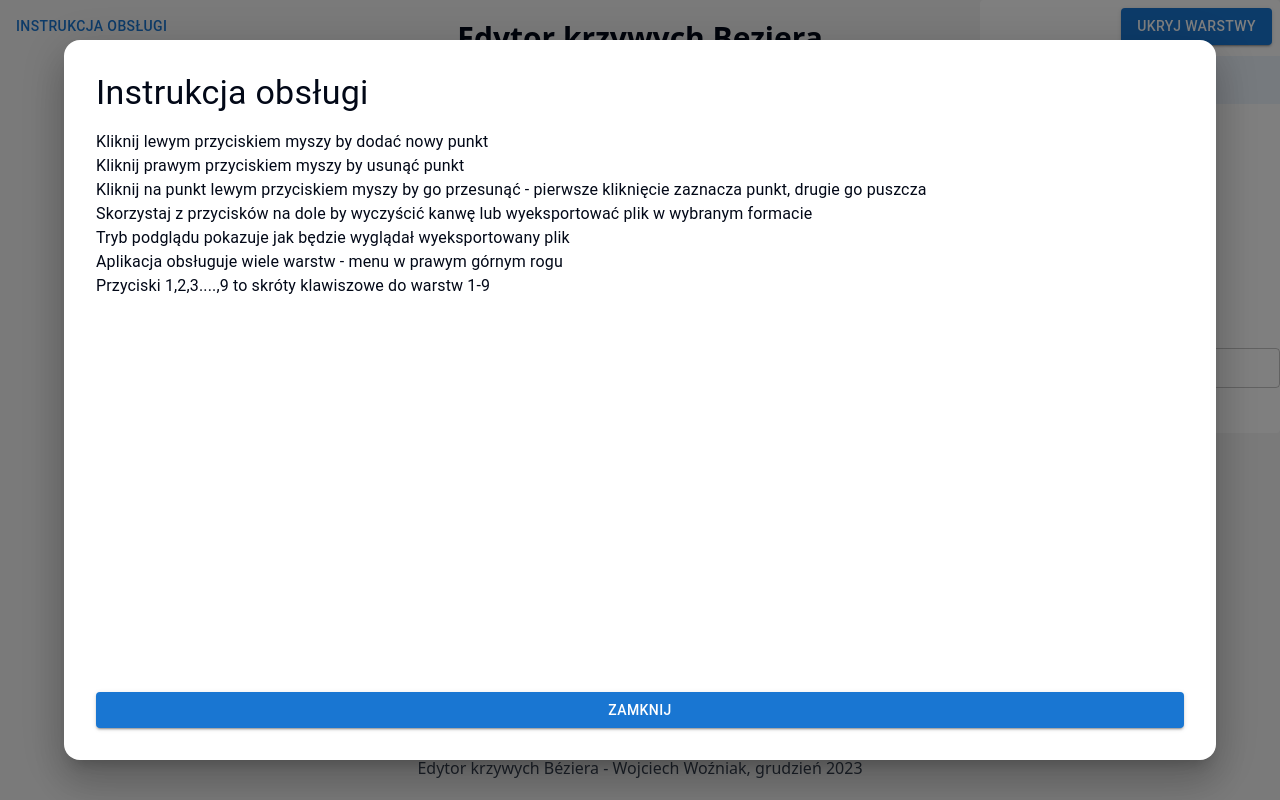
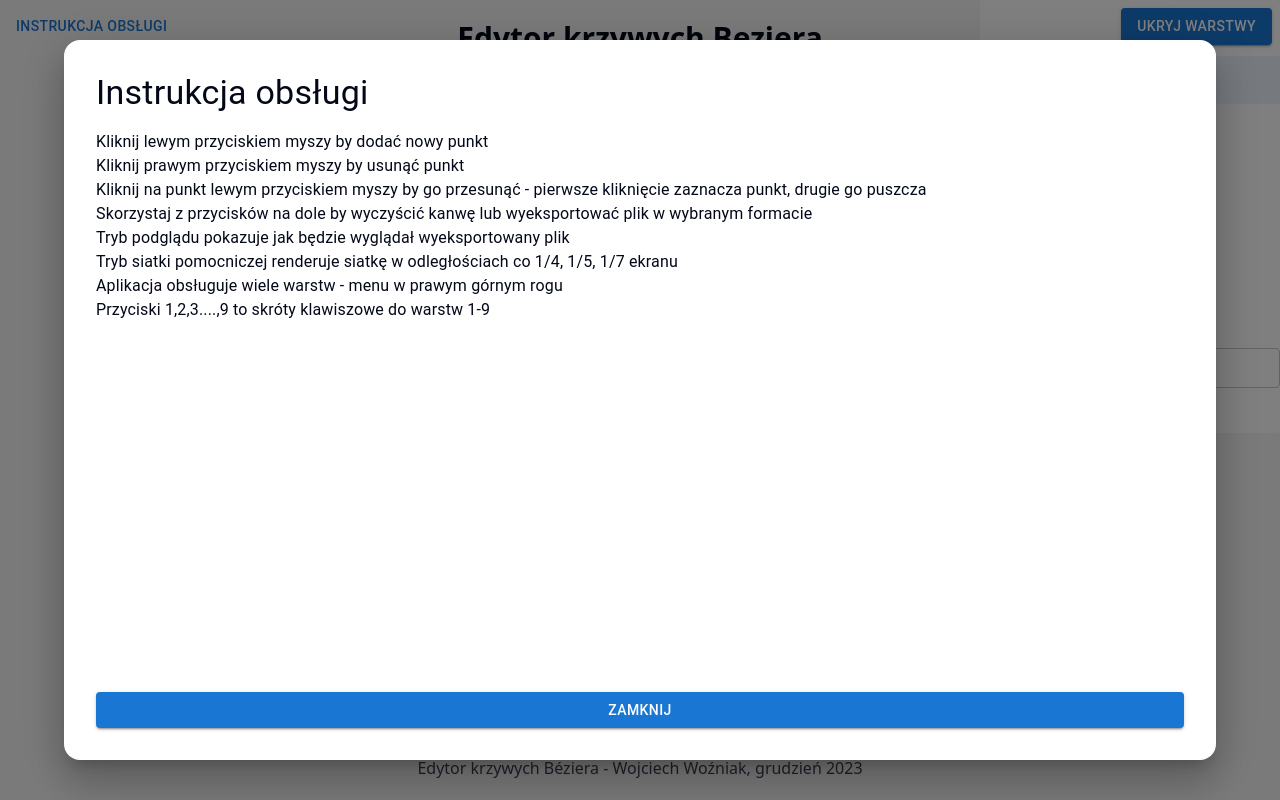
Before and after one commit to wojwozniak/bezier-curves, a React (Vite) app: page / in a window 1280 px wide. Both pictures are taken after a click on the button "INSTRUKCJA OBSŁUGI". Built offline with nearby package versions, Linux system fonts and the light colour scheme.

Commit message:
Kolorki + instrukcja

```diff
--- a/src/components/InstructionsModal.tsx
+++ b/src/components/InstructionsModal.tsx
@@ -41,6 +41,7 @@ const InstructionsModal = () => {
                         <li>Kliknij na punkt lewym przyciskiem myszy by go przesunąć - pierwsze kliknięcie zaznacza punkt, drugie go puszcza</li>
                         <li>Skorzystaj z przycisków na dole by wyczyścić kanwę lub wyeksportować plik w wybranym formacie</li>
                         <li>Tryb podglądu pokazuje jak będzie wyglądał wyeksportowany plik</li>
+                        <li>Tryb siatki pomocniczej renderuje siatkę w odległościach co 1/4, 1/5, 1/7 ekranu</li>
                         <li>Aplikacja obsługuje wiele warstw - menu w prawym górnym rogu</li>
                         <li>Przyciski 1,2,3....,9 to skróty klawiszowe do warstw 1-9</li>
                     </Typography>
--- a/src/functions/drawBezierCurve.ts
+++ b/src/functions/drawBezierCurve.ts
@@ -32,7 +32,7 @@ export const drawBezierCurve = (
             context.lineTo(x, y);
         }
 
-        context.strokeStyle = isMain ? '#000' : '#aaa';
+        context.strokeStyle = '#000';
         context.lineWidth = isMain ? 5 : 1;
         context.stroke();
     }
```
